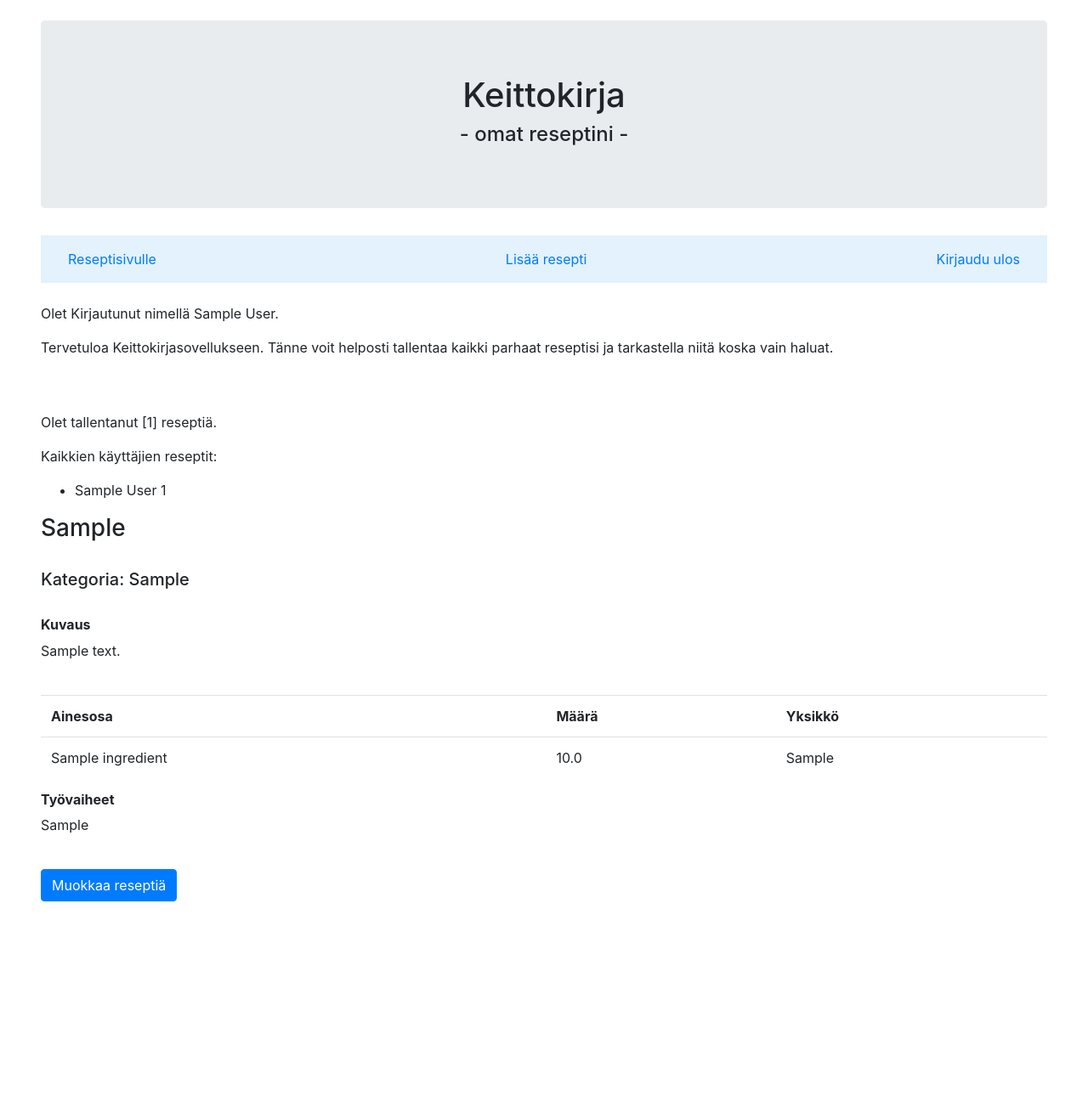
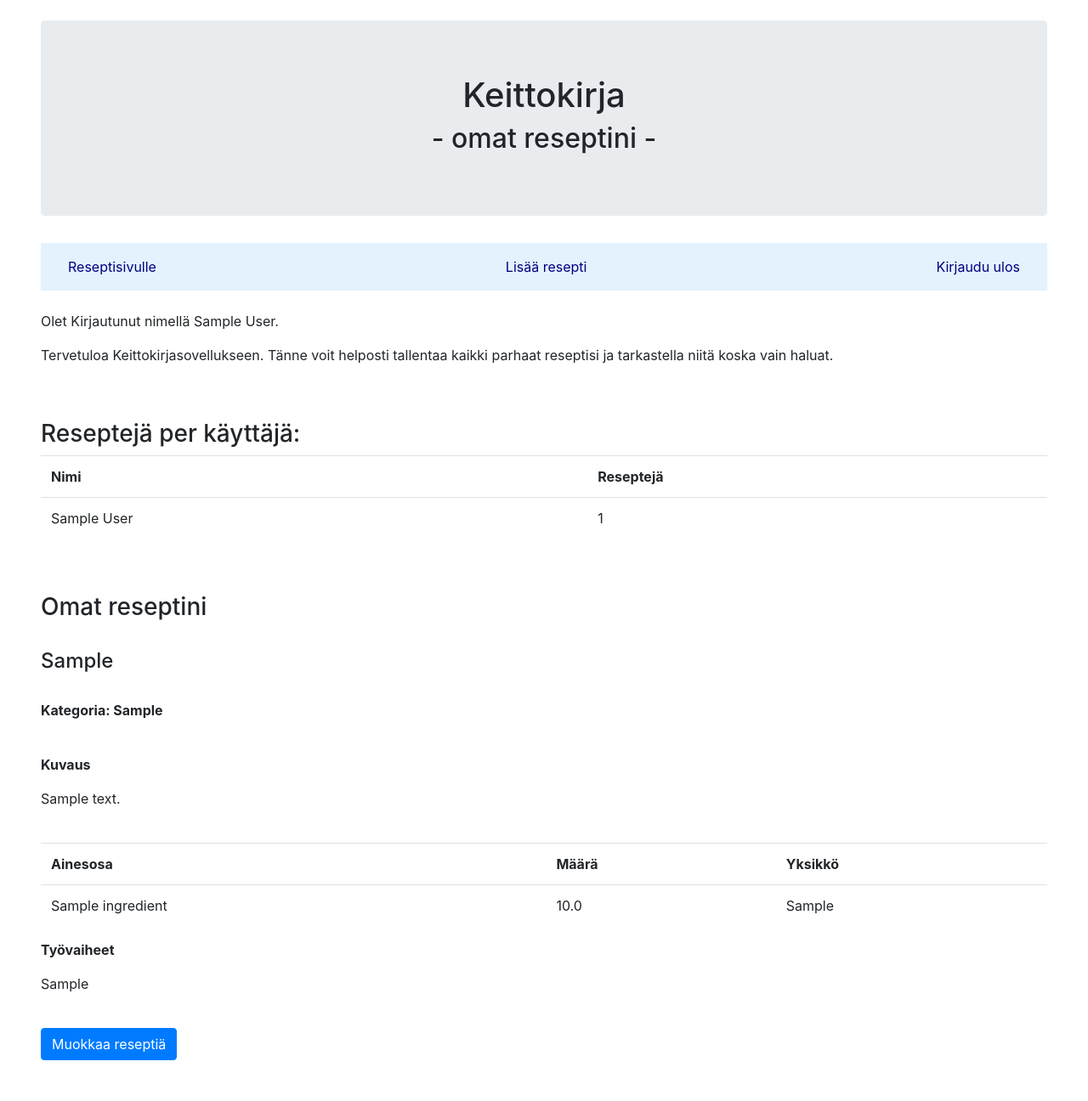
Before and after one commit to iidxTe/keittokirja, a Flask app: page /recipes/1/ in a window 1280 px wide. Shown: the whole page at 85% size. Before the commit the page ends 1061 px from the top, so only its background shows below. Run offline with Flask 2, Linux system fonts and the light colour scheme; a user stored in the database is signed in; tables that the repository leaves empty hold one stand-in row (values such as "Sample post"); some libraries are stand-ins or nearby versions.

Commit message:
improvements to usability

```diff
--- a/application/recipes/views.py
+++ b/application/recipes/views.py
@@ -18,11 +18,9 @@ def recipes_index(user_id):
 
     recipes = Recipe.get_recipes_with_ingredients(user_id)
 
-    recipeCount = Recipe.count_my_recipes(user_id)
-
     recipesPerUser = Recipe.list_how_many_recipes_per_user()
 
-    return render_template("recipes/list.html", recipes = recipes, recipeCount = recipeCount, recipesPerUser = recipesPerUser)
+    return render_template("recipes/list.html", recipes = recipes, recipesPerUser = recipesPerUser)
 
 @app.route("/recipes/new/", methods=["GET", "POST"])
 @login_required
--- a/application/templates/layout.html
+++ b/application/templates/layout.html
@@ -12,7 +12,7 @@
     <div class="w-80 p-4 ml-4 mr-4">
       <div class="jumbotron text-center">
         <h1>Keittokirja</h1>
-        <h4>- omat reseptini -</h4>
+        <h2>- omat reseptini -</h2>
     </div>
 
 
@@ -20,10 +20,10 @@
 
     {% if current_user.is_authenticated %}
 
-      <a class="nav-item nav-link" href="{{ url_for('recipes_index', user_id=current_user.id) }}">Reseptisivulle</a>
+      <a class="nav-item nav-link" style="color: #000080;" href="{{ url_for('recipes_index', user_id=current_user.id) }}">Reseptisivulle</a>
 
-      <a class="nav-item nav-link" href="{{ url_for('recipes_create') }}">Lisää resepti</a>
-      <a class="nav-item nav-link" href="{{ url_for('auth_logout') }}">Kirjaudu ulos</a>
+      <a class="nav-item nav-link" style="color: #000080;" href="{{ url_for('recipes_create') }}">Lisää resepti</a>
+      <a class="nav-item nav-link" style="color: #000080;" href="{{ url_for('auth_logout') }}">Kirjaudu ulos</a>
 
     </nav>
 
@@ -41,8 +41,8 @@
 
     <nav class="navbar navbar-light" style="background-color: #e3f2fd;">
 
-      <a class="nav-item nav-link" href="{{ url_for('auth_login') }}">Kirjaudu</a>
-      <a class="nav-item nav-link" href="{{ url_for('auth_register') }}">Rekisteröidy</a>
+      <a class="nav-item nav-link" style="color: #000080;" href="{{ url_for('auth_login') }}">Kirjaudu</a>
+      <a class="nav-item nav-link" style="color: #000080;" href="{{ url_for('auth_register') }}">Rekisteröidy</a>
 
     </nav>
 
--- a/application/templates/recipes/list.html
+++ b/application/templates/recipes/list.html
@@ -2,35 +2,43 @@
 
 {% block body %}
 
-<p>
-  Olet tallentanut {{ recipeCount }} reseptiä.
-</p>
+{% if recipesPerUser is defined %}
+  <h3>
+    Reseptejä per käyttäjä:
+  </h3>
 
-{% if recipesPerUser is defined %}
-  <p>
-    Kaikkien käyttäjien reseptit:
-  </p>
+  <table class="table">
+    <tr>
+      <th>Nimi</th>
+      <th>Reseptejä</th>
+    </tr>
 
-  <ul>
     {% for user in recipesPerUser %}
-    <li>
-      {{ user.name }} {{ user.count }}
-    </li>
+    <tr>
+      <td>{{ user.name }}</td>
+      <td>{{ user.count }}</td>
+    </tr>
     {% endfor %}
-  </ul>
+  </table>
 
 {% endif %}
+
+<br>
+<br>
+<h3>Omat reseptini</h3>
 
 
 {% for recipe in recipes %}
 
+<br>
+
     <article>
 
-      <h3>{{ recipe.header }}</h3><br>
+      <h4>{{ recipe.header }}</h4><br>
 
-      <h5>Kategoria: {{ recipe.category }}</h5><br>
+      <p><b>Kategoria: {{ recipe.category }}</b></p><br>
 
-      <h6><b>Kuvaus</b></h6>
+      <p><b>Kuvaus</b></p>
       <p>{{ recipe.description }}</p><br>
 
       <table class="table">
@@ -47,7 +55,7 @@
         </tr>
       </table>
 
-      <h6><b>Työvaiheet</b></h6>
+      <p><b>Työvaiheet</b></p>
       <p>{{ recipe.directions }}</p><br>
 
       <form method="GET" action="{{ url_for('recipes_edit', recipe_id=recipe.id) }}">
```
Also changed, not shown: application/templates/recipes/edit.html (+7 -7 lines), application/templates/recipes/new.html (+7 -7 lines).
